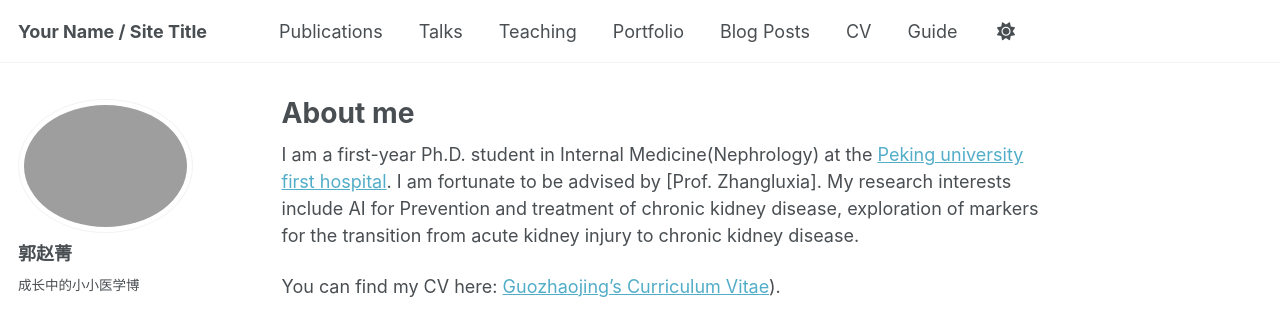
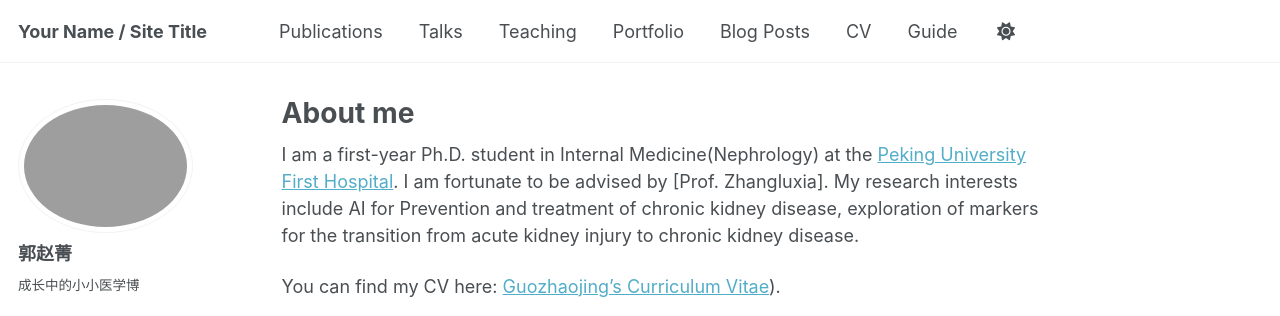
Before and after one commit to GuoZJ277/GuoZJ277.github.io, a Jekyll site: the page built from _pages/about.md, in a window 1280 px wide and 900 px high. Shown: the top 316 px of the window. Built offline with Jekyll 4.4.1, drawn with Linux system fonts in a browser that asks for light colours; some web fonts are replaced; a script that is not in the unit is left out.

```diff
--- a/_pages/about.md
+++ b/_pages/about.md
@@ -7,7 +7,7 @@ redirect_from:
   - /about.html
 ---
 
-I am a first-year Ph.D. student in Internal Medicine(Nephrology) at the [Peking university first hospital](https://www.pkufh.com/). I am fortunate to be advised by [Prof. Zhangluxia]. My research interests include AI for Prevention and treatment of chronic kidney disease, exploration of markers for the transition from acute kidney injury to chronic kidney disease.
+I am a first-year Ph.D. student in Internal Medicine(Nephrology) at the [Peking University First Hospital](https://www.pkufh.com/). I am fortunate to be advised by [Prof. Zhangluxia]. My research interests include AI for Prevention and treatment of chronic kidney disease, exploration of markers for the transition from acute kidney injury to chronic kidney disease.
 
 You can find my CV here: [Guozhaojing's Curriculum Vitae](https://github.com/GuoZJ277/GuoZJ277.github.io/blob/master/assets/Curriculum_Vitae.pdf)).
 
```
